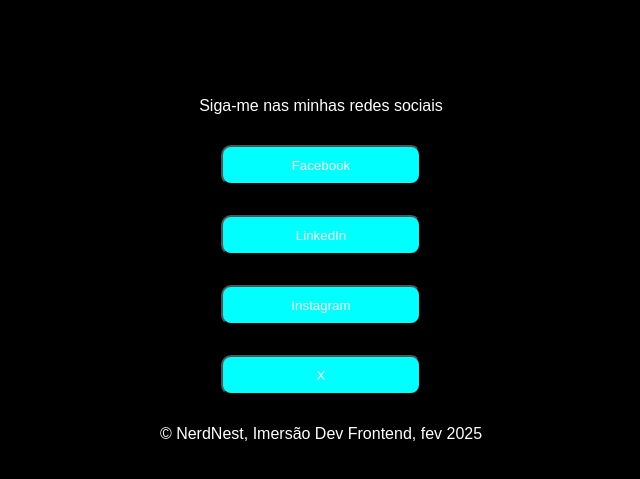
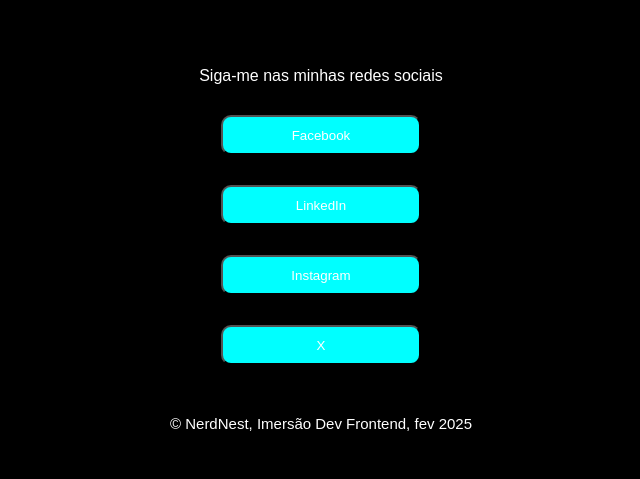
Before and after one commit to unknown-code7/NerdNest-Imersao-Dev-Frontend-Demo-HTML-CSS-JS, a plain HTML site: page index.html in a window 1280 px wide. Shown: the part 165-644 px from the top of the page, without its empty margins (319-959 px from the left). Drawn offline with Linux system fonts and the light colour scheme.

```diff
--- a/style.css
+++ b/style.css
@@ -18,7 +18,13 @@
 }
 
 p {
+    margin-top: -30px;
     text-align: center;
+}
+
+.copyright {
+    margin-top: 50px;
+    font-size: 15px;;
 }
 
 button {
@@ -29,4 +35,5 @@
     background-color: aqua;
     border-radius: 10px;
     margin: 30px auto; /* Centralizar os botões*/
+    cursor: pointer;
 }
```
